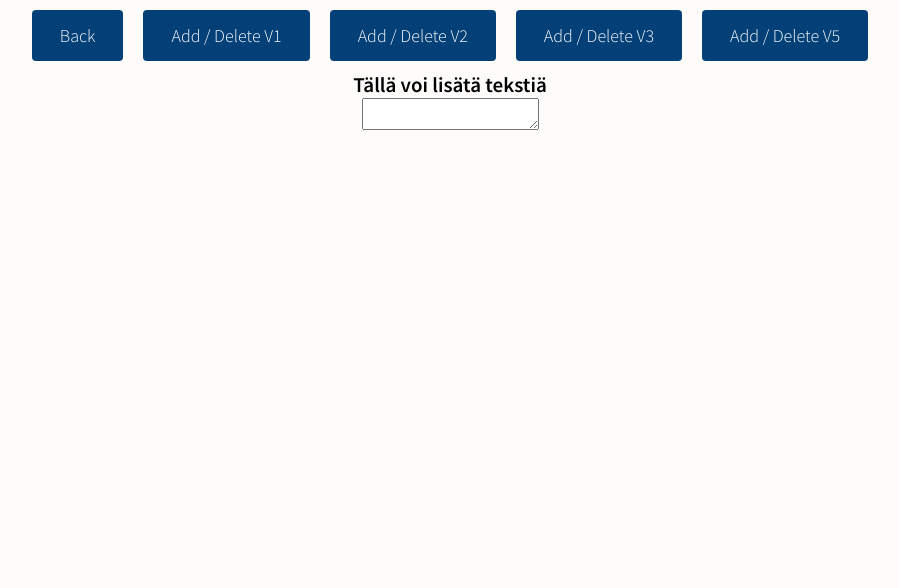
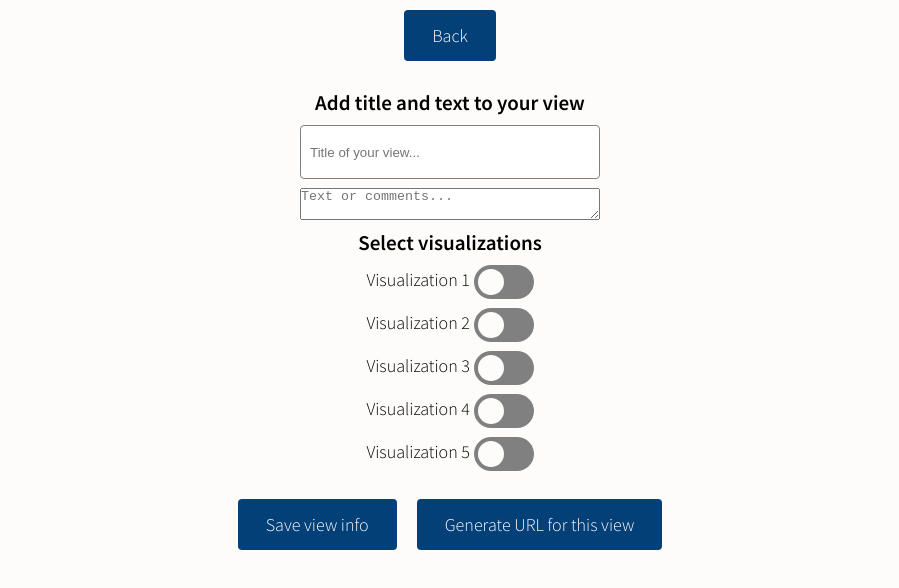
Before and after one commit to Ryhma12-Web-sovellusprojekti/Visual_Climate, a React (Create React App) app in the folder webapp/: page /customview in a window 1280 px wide. Shown: the top 588 px of the page, without its empty margins (190-1089 px from the left). Built offline with nearby package versions, Linux system fonts and the light colour scheme; no server answers.

Commit message:
custom view edits

```diff
--- a/webapp/src/App.css
+++ b/webapp/src/App.css
@@ -179,6 +179,53 @@ a, input[type=submit], .logout-btn, button {
   padding: 2rem;
 }
 
+/* TOGGLE SWITCH */
+.switch {
+  position: relative;
+  display: inline-block;
+  width: 60px;
+  height: 34px;
+  vertical-align: middle;
+}
+
+.switch input {
+  opacity: 0;
+  width: 0;
+  height: 0;
+}
+
+.slider {
+  position: absolute;
+  border-radius: 34px;
+  cursor: pointer;
+  top: 0;
+  left: 0;
+  right: 0;
+  bottom: 0;
+  background-color: gray;
+  transition: 0.4s;
+}
+
+.slider:before {
+  position: absolute;
+  border-radius: 50%;
+  content: "";
+  height: 26px;
+  width: 26px;
+  left: 4px;
+  bottom: 4px;
+  background-color: var(--white);
+  transition: 0.4s;
+}
+
+input:checked + .slider {
+  background-color: var(--orange);
+}
+
+input:checked + .slider::before {
+  transform: translateX(26px);
+}
+
 /* GOOGLE BUTTON */
 .login-with-google-btn {
   cursor: pointer;
@@ -222,7 +269,7 @@ a, input[type=submit], .logout-btn, button {
 }
 canvas{
   width: 100% !important;
-  max-height:720px;
+
 }
 
 section{
--- a/webapp/src/App.js
+++ b/webapp/src/App.js
@@ -8,6 +8,7 @@ import Home from "./pages/Home";
 import View1 from "./pages/View1";
 import View2 from "./pages/View2";
 import CustomView from "./pages/CustomView";
+import ShowCustomView from "./pages/ShowCustomView";
 
 function App() {
   const [isAuth, setIsAuth] = useState(localStorage.getItem("isAuth"));
@@ -20,6 +21,7 @@ function App() {
         <Route path="/view1" element={<View1 />} />
         <Route path="/view2" element={<View2 />} />
         <Route path="/customview" element={<CustomView />} />
+        <Route path="/showcustomview" element={<ShowCustomView />} />
       </Routes>
     </Router>
   </div>;
--- /dev/null
+++ b/webapp/src/components/Switch.js
@@ -0,0 +1,15 @@
+import React from "react";
+import "../App.css";
+
+
+function Switch({ isToggled, onToggle }) {
+    return (
+        <label className="switch">
+            <input type="checkbox" checked={isToggled} onChange={onToggle}/>
+            <span className="slider" />
+        </label>
+
+    );
+};
+
+export default Switch;
--- a/webapp/src/components/Viewlinks.js
+++ b/webapp/src/components/Viewlinks.js
@@ -2,6 +2,7 @@ import React, { useState } from "react";
 import View1 from "../pages/View1";
 import View2 from "../pages/View2";
 import CustomView from "../pages/CustomView";
+import ShowCustomView from "../pages/ShowCustomView";
 
 function Viewlinks() {
     const [rview, setView ] = useState(0);
@@ -21,12 +22,15 @@ function Viewlinks() {
             return <View2 goBack={goBack}/>;
           case "3":
             return <CustomView goBack={goBack}/>;
+          case "4":
+            return <ShowCustomView goBack={goBack}/>;
           default:
             return (
                 <>
                     <button value={1} onClick={e => changeView(e)}>View 1</button>
                     <button value={2} onClick={e => changeView(e)}>View 2</button>
                     <button value={3} onClick={e => changeView(e)}>Custom View</button>
+                    <button value={4} onClick={e => changeView(e)}>Show Custom View</button>
                 </>
             );
         }
--- a/webapp/src/components/Visu3.js
+++ b/webapp/src/components/Visu3.js
@@ -96,7 +96,7 @@ function Graph({co2, temperature, events, shortLabel}) {
         x: {
           type: "linear",
           ticks: {
-            stepSize: 1000
+            stepSize: 10000
           }
         },
         y: {
--- a/webapp/src/pages/CustomView.js
+++ b/webapp/src/pages/CustomView.js
@@ -1,62 +1,84 @@
 import React, { useState } from "react";
+import { fsdb } from '../firebase-config';
+import { doc, collection, setDoc } from "firebase/firestore";
+import useAuth from "../components/CustomHooks";
+import Switch from "../components/Switch";
 import Visu1 from "../components/Visu1";
 import Visu2 from "../components/Visu2";
 import Visu3 from "../components/Visu3";
+import Visu4 from "../components/Visu4";
 import Visu5 from "../components/Visu5";
 
 function CustomView({ goBack }) {
-  const [viewData, setViewData] = useState("");
-  const [showV1Component, setShowV1Component] = useState(false);
-  const [showV2Component, setShowV2Component] = useState(false);
-  const [showV3Component, setShowV3Component] = useState(false);
-  const [showV5Component, setShowV5Component] = useState(false);
+  const user = useAuth();
+  const [title, setTitle] = useState("");
+  const [viewText, setViewText] = useState("");
+  const [docId, setDocId] = useState("");
+  const [showUrl, setShowUrl] = useState("");
+  const [showV1, setShowV1] = useState(false);
+  const [showV2, setShowV2] = useState(false);
+  const [showV3, setShowV3] = useState(false);
+  const [showV4, setShowV4] = useState(false);
+  const [showV5, setShowV5] = useState(false);
 
-  const handleInputChange = (event) => {
-    setViewData(event.target.value);
+  const saveCustomView = async () => {
+    const visuals = {
+      v1: showV1,
+      v2: showV2,
+      v3: showV3,
+      v4: showV4,
+      v5: showV5,
+    };
+
+    const collectionRef = collection(fsdb, "customview");
+    const docRef = doc(collectionRef);
+
+    await setDoc(docRef, {
+      user: user.uid,
+      title: title,
+      visuals: visuals,
+      viewText: viewText,
+    }).then(() => {
+      setDocId(docRef.id);
+    });
   };
 
-  const handleV1Click = () => {
-    if (showV1Component === false) {
-      setShowV1Component(true);
-    }
-    else { setShowV1Component(false); }
-  }
+  const generateUrl = () => {
+    setShowUrl(`http://localhost:3000/${docId}`);
+  };
 
-  const handleV2Click = () => {
-    if (showV2Component === false) {
-      setShowV2Component(true);
-    }
-    else { setShowV2Component(false); }
-  }
-
-  const handleV3Click = () => {
-    if (showV3Component === false) {
-      setShowV3Component(true);
-    }
-    else { setShowV3Component(false); }
-  }
-
-  const handleV5Click = () => {
-    if (showV5Component === false) {
-      setShowV5Component(true);
-    }
-    else { setShowV5Component(false); }
-  }
 
   return (
     <div>
       <button onClick={goBack}>Back</button>
-      <button onClick={handleV1Click}>Add / Delete V1</button>
-      <button onClick={handleV2Click}>Add / Delete V2</button>
-      <button onClick={handleV3Click}>Add / Delete V3</button>
-      <button onClick={handleV5Click}>Add / Delete V5</button>
-      {showV1Component && <Visu1 />}
-      {showV2Component && <Visu2 />}
-      {showV3Component && <Visu3 />}
-      {showV5Component && <Visu5 />}
-      <h3>Tällä voi lisätä tekstiä</h3>
-      <textarea value={viewData} onChange={handleInputChange} />
-      <div dangerouslySetInnerHTML={{ __html: viewData }} />
+      <form>
+
+        <h3>Add title and text to your view</h3>
+          <input type="text" value={title} placeholder="Title of your view..." onChange={e => setTitle(e.target.value)} />
+          <textarea value={viewText} placeholder="Text or comments..." onChange={e => setViewText(e.target.value)} />
+
+        <h3>Select visualizations</h3>
+        <label>Visualization 1 <Switch isToggled={showV1} onToggle={() => {setShowV1(!showV1)}}/></label>
+        <label>Visualization 2 <Switch isToggled={showV2} onToggle={() => {setShowV2(!showV2)}}/></label>
+        <label>Visualization 3 <Switch isToggled={showV3} onToggle={() => {setShowV3(!showV3)}}/></label>
+        <label>Visualization 4 <Switch isToggled={showV4} onToggle={() => {setShowV4(!showV4)}}/></label>
+        <label>Visualization 5 <Switch isToggled={showV5} onToggle={() => {setShowV5(!showV5)}}/></label>
+
+      </form>
+
+      <button onClick={saveCustomView}>Save view info</button>
+      <button onClick={generateUrl}>Generate URL for this view</button>
+      <p>{showUrl}</p>
+
+      <h1 dangerouslySetInnerHTML={{ __html: title }} />
+      <div dangerouslySetInnerHTML={{ __html: viewText }} />
+
+      {showV1 && <Visu1 />}
+      {showV2 && <Visu2 />}
+      {showV3 && <Visu3 />}
+      {showV4 && <Visu4 />}
+      {showV5 && <Visu5 />}
+
     </div>
   );
 }
--- /dev/null
+++ b/webapp/src/pages/ShowCustomView.js
@@ -0,0 +1,38 @@
+import React, { useState, useEffect } from "react";
+import { fsdb } from '../firebase-config';
+import { collection, doc, getDoc } from "firebase/firestore";
+import Visu1 from "../components/Visu1";
+import Visu2 from "../components/Visu2";
+import Visu3 from "../components/Visu3";
+import Visu4 from "../components/Visu4";
+import Visu5 from "../components/Visu5";
+
+function ShowCustomView({ goBack }) {
+    const [data, setData] = useState({});
+
+    useEffect(() => {
+        const docRef = doc(collection(fsdb, "customview"), "BXVmk9roiWQiCnalYyNL");
+        getDoc(docRef)
+            .then((doc) => {
+                if (doc.exists()) {
+                    setData(doc.data());
+                } else {
+                    console.log("No data available");
+                }
+            })
+            .catch((error) => {
+                console.error('Error getting the document:', error);
+            });
+    }, []);
+
+    return (
+        <div>
+            <button onClick={goBack}>Back</button>
+            <h1>{data.title}</h1>
+            <p>{data.viewText}</p>
+            <p>These visuals should be showing: {JSON.stringify(data.visuals)}</p>
+        </div>
+    );
+}
+
+export default ShowCustomView;
```
